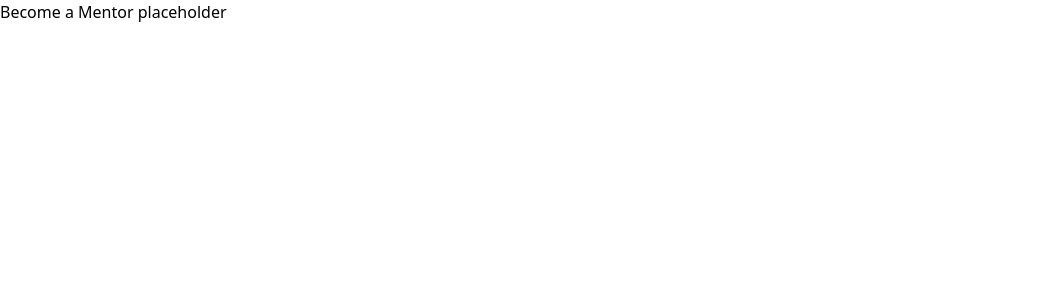
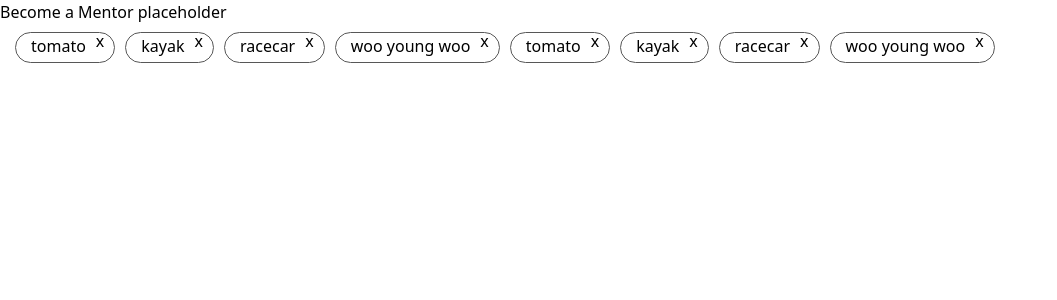
Before and after one commit to JasonXB/EF_Clone, a Next.js app: page /become-a-mentor in a window 1280 px wide. Shown: the top 300 px of the page, without its empty margins (0-1057 px from the left). Built offline with nearby package versions, Linux system fonts and the light colour scheme.

Commit message:
basic components added. Task left is to look into onChange Event

```diff
--- a/components/BubbleTag.tsx
+++ /dev/null
@@ -1,36 +0,0 @@
-import bubbleTagStyles from '../styles/BubbleTag.module.css';
-
-interface Tag {
-  tag: string,
-  bubbleTagType: BUBBLE_TAG_TYPE_CLASSES
-}
-
-export enum BUBBLE_TAG_TYPE_CLASSES {
-  blue = "blue",
-  shadedBlue = "shadedBlue",
-  pink = "pink",
-  red = "red",
-  black = "black",
-  grey = "grey",
-  pinkShadedBlue = "pinkShadedBlue",
-};
-
-const getBubbleTag = (bubbleTagType = BUBBLE_TAG_TYPE_CLASSES.blue): typeof bubbleTagStyles.blue =>
-  ({
-    [BUBBLE_TAG_TYPE_CLASSES.blue]: bubbleTagStyles.blue,
-    [BUBBLE_TAG_TYPE_CLASSES.shadedBlue]: bubbleTagStyles.shadedBlue,
-    [BUBBLE_TAG_TYPE_CLASSES.pink]: bubbleTagStyles.pink,
-    [BUBBLE_TAG_TYPE_CLASSES.red]: bubbleTagStyles.red,
-    [BUBBLE_TAG_TYPE_CLASSES.black]: bubbleTagStyles.black,
-    [BUBBLE_TAG_TYPE_CLASSES.grey]: bubbleTagStyles.grey,
-    [BUBBLE_TAG_TYPE_CLASSES.pinkShadedBlue]: bubbleTagStyles.pinkShadedBlue,
-  }[bubbleTagType]);
-
-
-const BubbleTag= ({ tag, bubbleTagType }: Tag) => {
-  const bubbleTagStyle = getBubbleTag(bubbleTagType);
-
-  return <span className={bubbleTagStyle}>{tag}</span>;
-};
-
-export default BubbleTag;
--- a/components/BubbleTags.tsx
+++ /dev/null
@@ -1,18 +0,0 @@
-import BubbleTag, { BUBBLE_TAG_TYPE_CLASSES } from './BubbleTag';
-import bubbleTagStyles from '../styles/BubbleTag.module.css';
-
-interface Tags {
-  tags: string[]
-}
-
-const BubbleTags = ({ tags }: Tags) => {
-  return (
-    <div className={bubbleTagStyles.container}>
-      {tags.map((tag: string) => (
-        <BubbleTag tag={tag} bubbleTagType={BUBBLE_TAG_TYPE_CLASSES.blue} />
-      ))}
-    </div>
-  );
-};
-
-export default BubbleTags;
--- /dev/null
+++ b/components/RemovableTag.jsx
@@ -0,0 +1,14 @@
+import removableTagStyles from '../styles/RemovableTag.module.css';
+
+const RemovableTag = ({ tag, removeTag }) => {
+  return (
+    <span className={removableTagStyles.black}>
+      {tag}
+      <button className={removableTagStyles.remove} onClick={removeTag}>
+        x
+      </button>
+    </span>
+  );
+};
+
+export default RemovableTag;
--- /dev/null
+++ b/components/RemovableTags.jsx
@@ -0,0 +1,14 @@
+import removableTagStyles from '../styles/RemovableTag.module.css';
+import RemovableTag from './RemovableTag';
+
+const RemovableTags = ({ tags, removeTag }) => {
+  return (
+    <div className={removableTagStyles.container}>
+      {tags.map((tag, index) => (
+        <RemovableTag tag={tag} removeTag={removeTag(index)} />
+      ))}
+    </div>
+  );
+};
+
+export default RemovableTags;
--- a/pages/become-a-mentor.tsx
+++ b/pages/become-a-mentor.tsx
@@ -1,5 +1,22 @@
 import type { NextPage } from 'next';
 import Head from 'next/head';
+import RemovableTags from '../components/RemovableTags';
+
+let arr = [
+  'tomato',
+  'kayak',
+  'racecar',
+  'woo young woo',
+  'tomato',
+  'kayak',
+  'racecar',
+  'woo young woo',
+];
+
+const removeTag = (index: number) => {
+  arr = arr.filter((tag, i) => i == index);
+  console.log(arr)
+};
 
 const becomeAMentor: NextPage = ({}) => {
   return (
@@ -10,6 +27,7 @@ const becomeAMentor: NextPage = ({}) => {
         <link rel="icon" href="/favicon.ico" />
       </Head>
       <h1>Become a Mentor placeholder</h1>
+      <RemovableTags tags={arr} removeTag={removeTag} />
     </div>
   );
 };
--- /dev/null
+++ b/styles/RemovableTag.module.css
@@ -0,0 +1,19 @@
+.container {
+    padding: 10px;
+}
+
+.black {
+    border: 1px solid rgb(87, 87, 87);
+    color: rgb(0, 0, 0);
+    margin: 5px;
+    padding: 2px 15px 5px;
+    font-weight: 500;
+    border-radius: 25px;
+}
+
+.remove {
+    margin-left: 5px;
+    position: relative;
+    bottom: 5px;
+    left: 5px;
+}
```
Also changed, not shown: styles/BubbleTag.module.css (deleted, +0 -50 lines).
